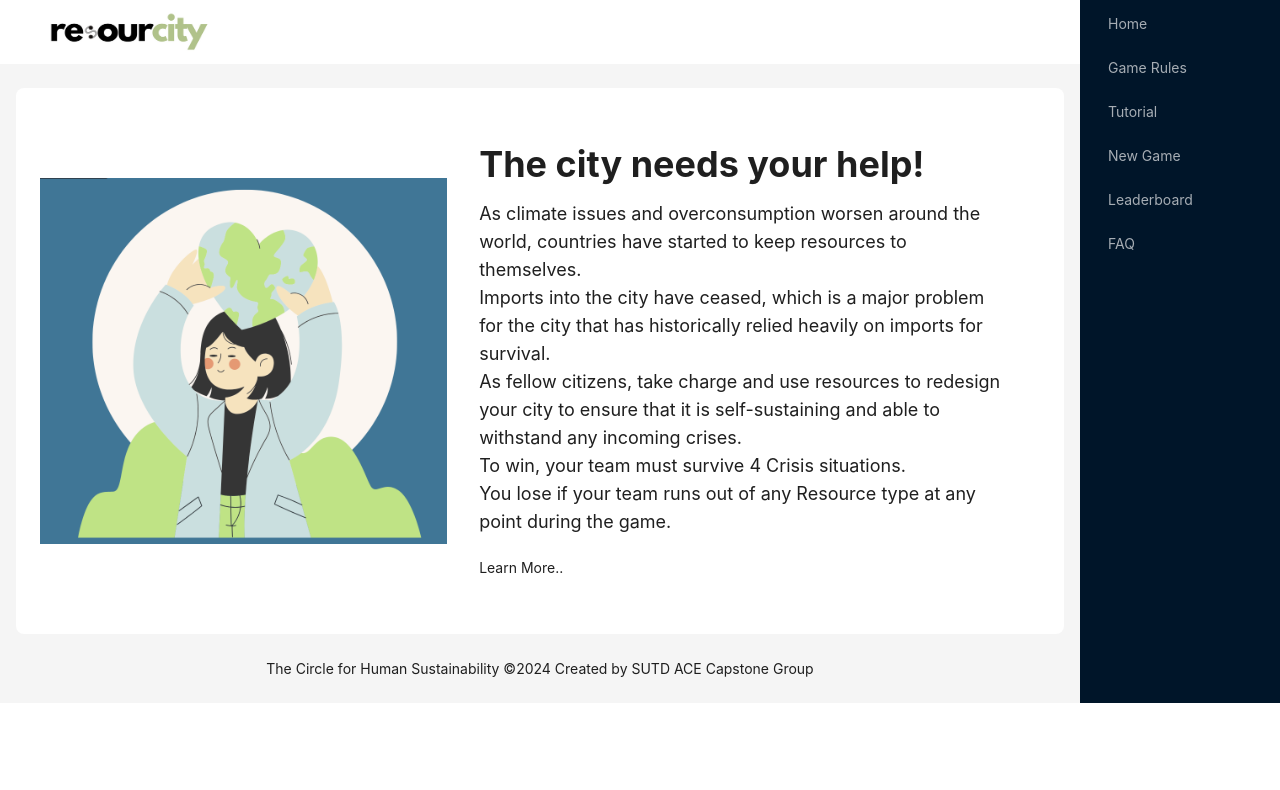
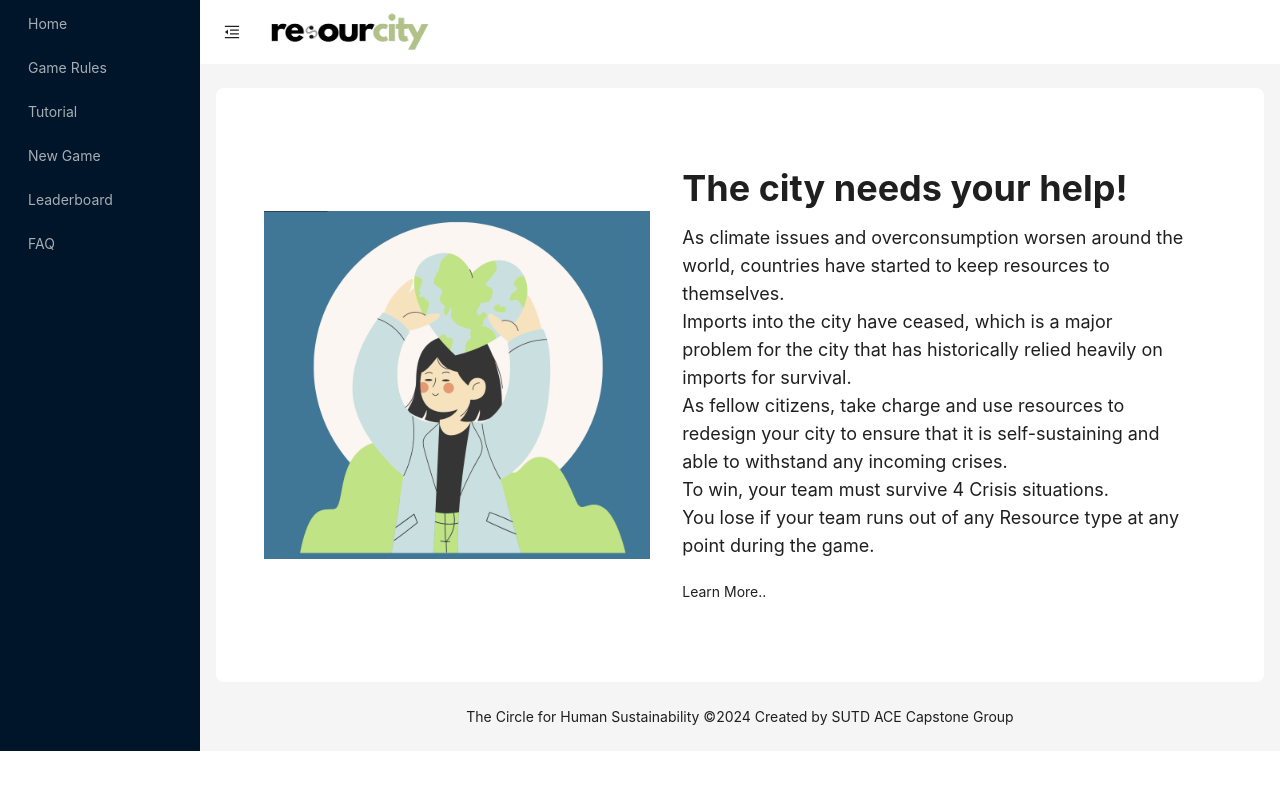
Before and after one commit to sihvn/Resourcity, a Next.js app: page /CapstoneProject/ in a window 1280 px wide. Shown: the top 790 px of the page. Built offline with nearby package versions, Linux system fonts and the light colour scheme.

Commit message:
feat: move menu bar icon to top left

```diff
--- a/components/baseTemplate.js
+++ b/components/baseTemplate.js
@@ -1,13 +1,14 @@
 "use client";
 
-import React from 'react';
-import { UploadOutlined, UserOutlined, VideoCameraOutlined } from '@ant-design/icons';
-import { Layout, Menu, theme } from 'antd';
-import GameBackground from './gamebackground';
-import MenuBar from './menuBar';
-import Base from 'antd/es/typography/Base';
+import Link from 'next/link';
+import React, { useState } from 'react';
+import { UploadOutlined, UserOutlined, VideoCameraOutlined, MenuUnfoldOutlined, MenuFoldOutlined } from '@ant-design/icons';
+import { Layout, Menu, Button, theme } from 'antd';
+// import GameBackground from './gamebackground';
+// import MenuBar from './menuBar';
+// import Base from 'antd/es/typography/Base';
 
-const { Header, Content, Footer } = Layout;
+const { Header, Content, Footer, Sider } = Layout;
 const items = [UserOutlined, VideoCameraOutlined, UploadOutlined, UserOutlined].map(
     (icon, index) => ({
         key: String(index + 1),
@@ -20,23 +21,74 @@ const BaseTemplate = ({ children }) => {
         token: { colorBgContainer, borderRadiusLG },
     } = theme.useToken();
 
+    const [collapsed, setCollapsed] = useState(false);
+
     return (
         <Layout>
+            <Sider
+                trigger={null}
+                collapsible
+                collapsed={collapsed}
+                collapsedWidth="0"
+                breakpoint="lg"
+                onBreakpoint={(broken) => {
+                    console.log(broken);
+                }}
+                onCollapse={(collapsed, type) => {
+                    console.log(collapsed, type);
+                }}
+            >
+                <div className="demo-logo-vertical" />
+                <Menu theme="dark" mode="inline">
+                    <Menu.Item key="1">
+                        <Link href="/">Home</Link>
+                    </Menu.Item>
+                    <Menu.Item key="2">
+                        <Link href="/rules">Game Rules</Link>
+                    </Menu.Item>
+                    <Menu.Item key="3">
+                        <Link href="/tutorial">Tutorial</Link>
+                    </Menu.Item>
+                    <Menu.Item key="4">
+                        <Link href="/newgame">New Game</Link>
+                    </Menu.Item>
+                    <Menu.Item key="5">
+                        <Link href="/leaderboard">Leaderboard</Link>
+                    </Menu.Item>
+                    <Menu.Item key="6">
+                        <Link href="/faq">FAQ</Link>
+                    </Menu.Item>
+                </Menu>
+            </Sider>
+
             <Layout>
                 <Header
                     style={{
                         padding: 0,
                         background: colorBgContainer,
+                        display: 'flex', // Add flex display to align items horizontally
                     }}
                 >
-                    <a className="flex items-center space-x-3 rtl:space-x-reverse">
-                        <img src="/CapstoneProject/images/logo.png" className="h-16" />
-                        {/* <span className="self-center text-2xl font-semibold whitespace-nowrap">Resourcity</span> */}
-                    </a>
+                    <Button
+                        type="text"
+                        icon={collapsed ? <MenuUnfoldOutlined /> : <MenuFoldOutlined />}
+                        onClick={() => setCollapsed(!collapsed)}
+                        style={{
+                            fontSize: '16px',
+                            width: 64,
+                            height: 64,
+                        }} />
+                    <img src="/CapstoneProject/images/logo.png" className="h-16" />
+
                 </Header>
+
                 <Content
                     style={{
                         margin: '24px 16px 0',
+                        padding: 24,
+                        minHeight: 280,
+                        background: colorBgContainer,
+                        borderRadius: borderRadiusLG,
                     }}
                 >
                     <div
@@ -59,7 +111,6 @@ const BaseTemplate = ({ children }) => {
                     The Circle for Human Sustainability ©{new Date().getFullYear()} Created by SUTD ACE Capstone Group
                 </Footer>
             </Layout>
-            <MenuBar />
         </Layout>
     );
 };
```
Also changed, not shown: public/images/logo.png.
